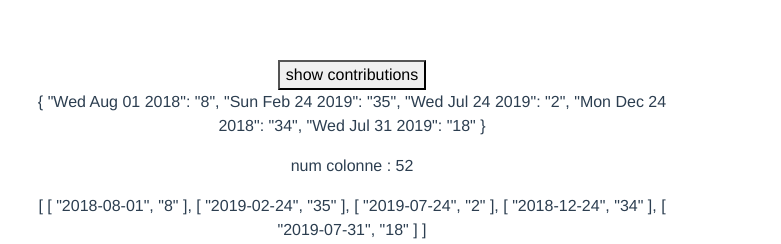
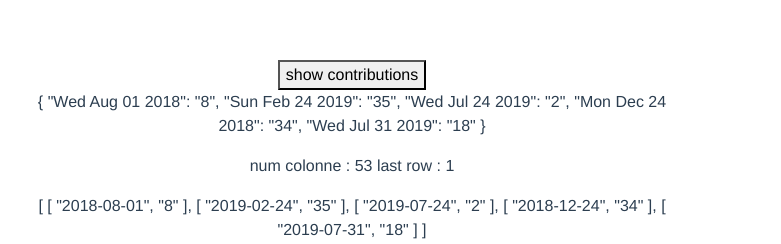
Before and after one commit to estelled/vue-contribution-graph, a Vue app: page / in a window 1280 px wide. Shown: the top 244 px of the page, without its empty margins (288-1069 px from the left). Built offline with nearby package versions, Linux system fonts and the light colour scheme.

Commit message:
last row dynamic

```diff
--- a/src/components/ContributionGraph.vue
+++ b/src/components/ContributionGraph.vue
@@ -2,7 +2,7 @@
   <div id="graph">
     <button v-on:click="showCont()">show contributions</button>
     <p>{{ activityDict}}<p>
-    <p>num colonne : {{numCol}}</p>
+    <p>num colonne : {{numCol}}  last row : {{ lastRow }}</p>
     <p>{{contTable}}</p>
 
     <div id="monthRow">
@@ -18,7 +18,7 @@
       <!-- drawGraph -->
       <div id="canvas">
         <div class="graph-col" v-for="i in numCol" :key="i"> <!--starts from 1 ! -->
-          <div class="graph-row" v-for="j in numRow" :key="j">
+          <div class="graph-row" v-for="j in numRow(i)" :key="j">
             <div class= "circle" v-bind:id="idCalc(i,j)"></div>
             <b-tooltip v-bind:target="idCalc(i,j).toString()">
               <div v-if="activityDict[id2date(idCalc(i,j))]">
@@ -43,8 +43,7 @@ export default {
   },
   data: function() {
     return {
-      numRow: 7,
-      numCol: 52,
+      numCol: 53,
     };
   },
   methods: {
@@ -65,19 +64,26 @@ export default {
       var days = Math.round(
         Math.abs((endDate.getTime() - startDate.getTime()) / oneDay)
       );
-
       return days;
     },
     id2date: function(id) {
       var result = new Date(this.startDate);
       result.setDate(result.getDate() + id);
       return result.toDateString();
-    }
+    },
+    numRow: function(i) {
+      var row = 7;
+      if(i == 53) {
+        row = this.lastRow;
+      }
+      return row;
+    },
   },
   computed: {
+    // the last row has either 1 or 2 days, depending on leap years.
     lastRow: function() {
       var daysInYear = this.calcYearDays(this.startDate);
-      var lastRow = daysInYear - (7 * this.numCol);
+      var lastRow = daysInYear - (7 * 52);
       return lastRow;
     },
     activityDict: function() {
```
